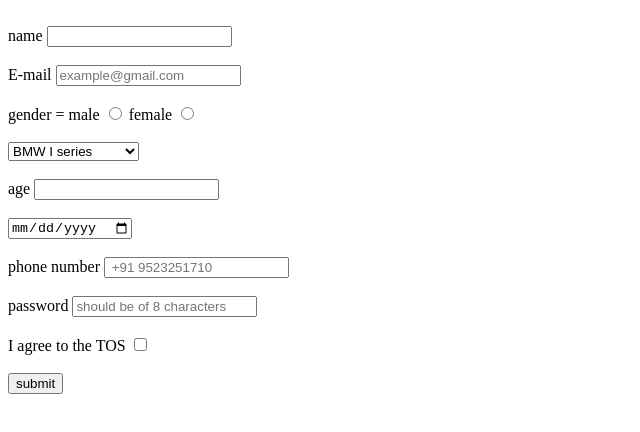
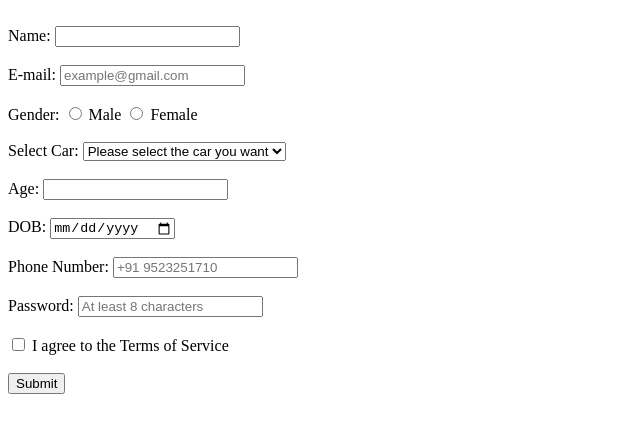
Before and after one commit to acciojob/signup-form-car-alicoder123411, a website: page main.html in a window 1280 px wide. Shown: the whole page, without its empty margins (0-640 px from the left). Drawn offline with Linux system fonts and the light colour scheme.

Commit message:
created a submission

```diff
--- a/main.html
+++ b/main.html
@@ -1,53 +1,53 @@
 <!DOCTYPE html>
+<html lang="en">
+<head>
+  <meta charset="UTF-8">
+  <title>Car Purchase Form</title>
+  <link rel="stylesheet" href="styles.css">
+</head>
+<body>
+  <form>
+    <br>
 
-<html>
+    <label for="name">Name:</label>
+    <input type="text" id="name" name="name" required><br><br>
 
-<head>
-	<link rel="stylesheet" href="styles.css">
-</head>
+    <label for="email">E-mail:</label>
+    <input type="email" id="email" name="email" placeholder="example@gmail.com" required><br><br>
 
-<body>
-	<form>
-		<br>
-		<label for="name">name</label>
-		<input type="text" id="name" required><br><br>
-		<label for="e-mail">E-mail</label>
-		<input type="email" id="email" placeholder="example@gmail.com" required><br><br>
-		<label for="gneder">gender =</label>
-		<label for="gender_male">male</label>
-		<input type="radio" id="gender_male" name ="gender" required>
-		<label for ="gender_female">female</label>
-		<input type="radio" id=gender_female name ="gender" required><br><br>
-		<select placeholder="please select the car you wanted to buy" id="cars" aria-required>
-			<option>BMW I series</option>
-			<option>mercedes maybac</option>
-			<option>buggati cheron</option>
-			<option>auidi a5</option>
-		</select><br><br>
-		<label for="age">age</label>
-		<input type="number" id="age" required><br><br>
-		<lable for="DOB"></lable>
-		<input type="date" id="dob" required><br><br>
-		<lable for="phone number">phone number</lable>
-		<input type="tel" id="tel" placeholder=" +91 9523251710"><br><br>
-		<label for="password">password</label>
-		<input type="password" id="password" placeholder="should be of 8 characters" required><br><br>
-		<label for="I agree to the TOS">I agree to the TOS</label>
-		<input type="checkbox" id="tos" required><br><br>
-		<input type="submit" value="submit">
+    <label>Gender:</label>
+    <input type="radio" id="gender_male" name="gender" value="male" required>
+    <label for="gender_male">Male</label>
+    <input type="radio" id="gender_female" name="gender" value="female" required>
+    <label for="gender_female">Female</label><br><br>
 
+    <label for="cars">Select Car:</label>
+    <select id="cars" name="cars" required>
+      <option value="" disabled selected hidden>Please select the car you want</option>
+      <option value="bmw">BMW I Series</option>
+      <option value="mercedes">Mercedes Maybach</option>
+      <option value="bugatti">Bugatti Chiron</option>
+      <option value="audi">Audi A5</option>
+    </select><br><br>
 
+    <label for="age">Age:</label>
+    <input type="number" id="age" name="age" min="18" required><br><br>
 
+    <label for="dob">DOB:</label>
+    <input type="date" id="dob" name="dob" required><br><br>
 
+    <label for="tel">Phone Number:</label>
+    <input type="tel" id="tel" name="tel" placeholder="+91 9523251710" pattern="[+][0-9]{2}[0-9]{10}" required><br><br>
 
+    <label for="password">Password:</label>
+    <input type="password" id="password" name="password" placeholder="At least 8 characters" minlength="8" required><br><br>
 
+    <input type="checkbox" id="tos" name="tos" required>
+    <label for="tos">I agree to the Terms of Service</label><br><br>
 
+    <input type="submit" value="Submit">
+  </form>
 
-	</form>
-	<!-- the entire body must be written by student -->
-    <script type="text/javascript" src="./script.js">
-</script>
-
+  <script src="./script.js"></script>
 </body>
-
 </html>
```
